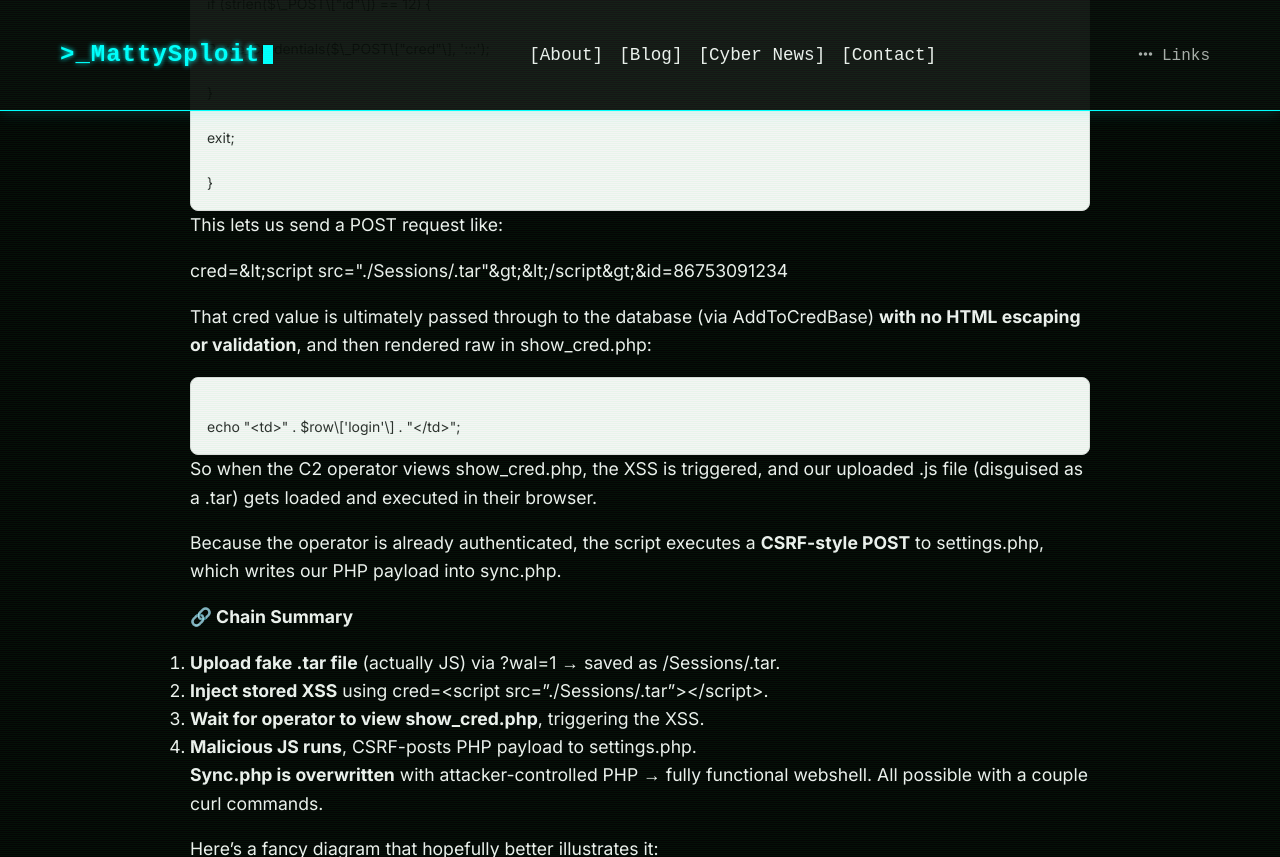
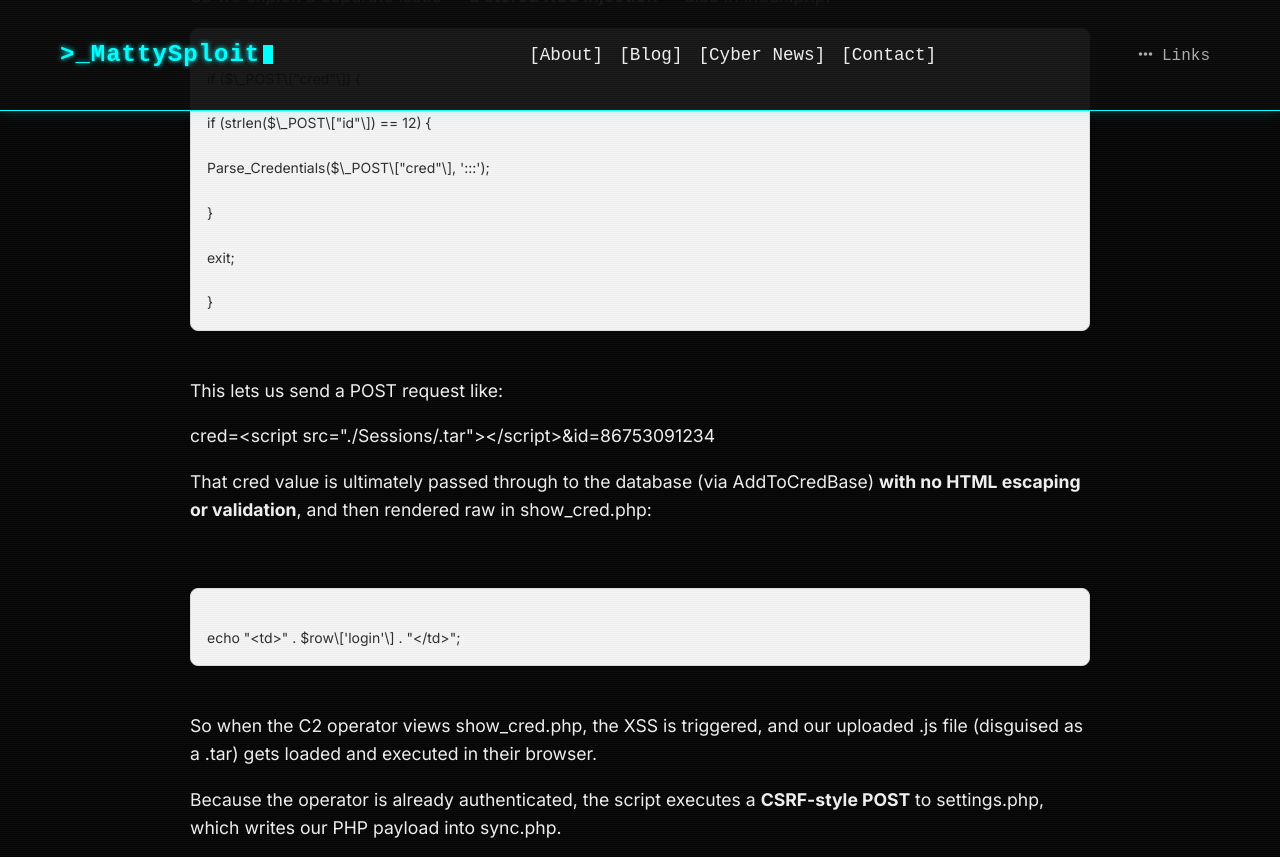
Before and after one commit to CTI-Buddy/cti-buddy.github.io, a Jekyll site: the page built from _posts/2025-03-01-amadey.md, in a window 1280 px wide and 900 px high, scrolled down 11360 px, cut to the strip 0-857 px from the top of the window. Built offline with Jekyll 4.4.1, drawn with Linux system fonts in a browser that asks for light colours.

Commit message:
Update 2025-03-01-amadey.md

```diff
--- a/_posts/2025-03-01-amadey.md
+++ b/_posts/2025-03-01-amadey.md
@@ -73,9 +73,9 @@ Amadey prevents infection in CIS countries like a number of other malware strain
 
 - The script **does not validate admin sessions** before processing requests.
 - **Exploit**: Anyone can submit malicious data to:
-  - Add fake bots (POST\["r"\]).
-  - Inject stolen credentials (POST\["cred"\]).
-  - Manipulate task execution (POST\["e0"\], POST\["d1"\]).
+    - Add fake bots (POST\["r"\]).
+    - Inject stolen credentials (POST\["cred"\]).
+    - Manipulate task execution (POST\["e0"\], POST\["d1"\]).
 
 And finally, another example of lack of input validation, POST “cred” is designed to collect browser credentials, and (notably) checks to make sure the id parameter is exactly 12 characters long. If it is, it parses the contents of the cred parameter by calling Parse_Credentials().
 
@@ -161,6 +161,7 @@ exit;
 
 }
 </code></pre>
+<br />
 
 This lets us send a GET /index.php?wal=1 with a file upload where the extension is .tar, **but the contents are actually malicious JavaScript**. We name it something like .tar (just .tar with no basename) to control how it gets referenced later.
 
@@ -179,8 +180,9 @@ credentials: "include"
 </code></pre>
 
 ****
+<br />
 This JavaScript abuses the fact that settings.php accepts arbitrary POST input for SyncTime **without any sanitization**:
-
+<br />
 <pre><code>
 if (isset($\_POST\["sync"\])) {
 
@@ -190,6 +192,7 @@ die;
 
 }
 </code></pre>
+<br />
 
 SaveSyncTime() writes this raw value directly into Cfg/Sync.php, which is then executable as PHP. This gives us a classic webshell at /Cfg/Sync.php?cmd=....
 
@@ -210,21 +213,25 @@ exit;
 
 }
 </code></pre>
+<br />
 
 This lets us send a POST request like:
 
-``cred=&lt;script src="./Sessions/.tar"&gt;&lt;/script&gt;&id=86753091234``
+``cred=<script src="./Sessions/.tar"></script>&id=86753091234``
 
 That cred value is ultimately passed through to the database (via AddToCredBase) **with no HTML escaping or validation**, and then rendered raw in show_cred.php:
 
+<br />
 <pre><code>
 echo "&lt;td&gt;" . $row\['login'\] . "&lt;/td&gt;";
 </code></pre>
+<br />
 
 So when the C2 operator views show_cred.php, the XSS is triggered, and our uploaded .js file (disguised as a .tar) gets loaded and executed in their browser.
 
 Because the operator is already authenticated, the script executes a **CSRF-style POST** to settings.php, which writes our PHP payload into sync.php.
 
+<br />
 **🔗 Chain Summary**
 
 1. **Upload fake .tar file** (actually JS) via ?wal=1 → saved as /Sessions/.tar.
@@ -234,6 +241,7 @@ Because the operator is already authenticated, the script executes a **CSRF-styl
 
 **Sync.php is overwritten** with attacker-controlled PHP → fully functional webshell. All possible with a couple curl commands.
 
+<br />
 Here’s a fancy diagram that hopefully better illustrates it:
 
 ![image](https://github.com/user-attachments/assets/54877d74-0278-44f1-950c-0ad35f39fe0b)
```
